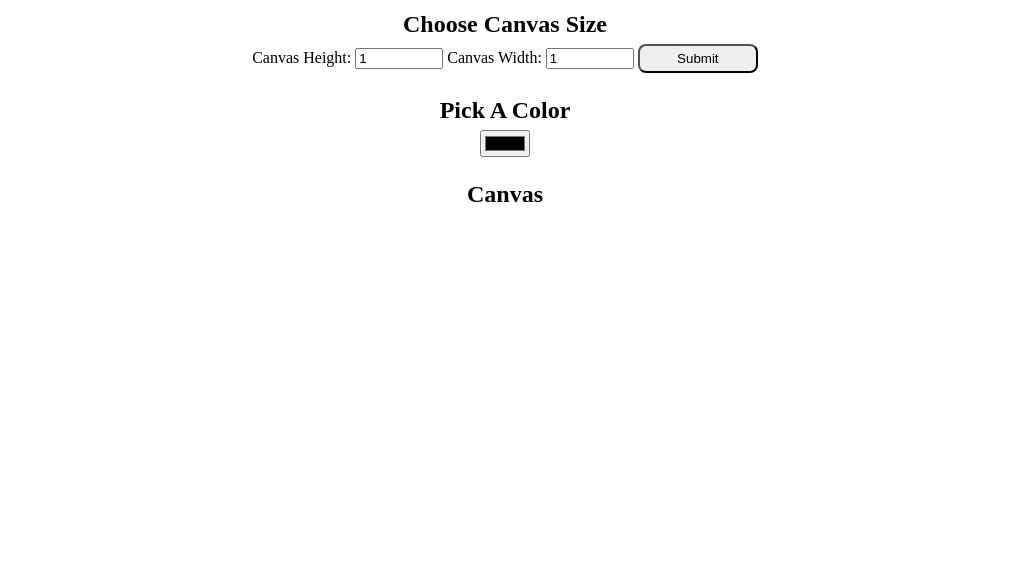
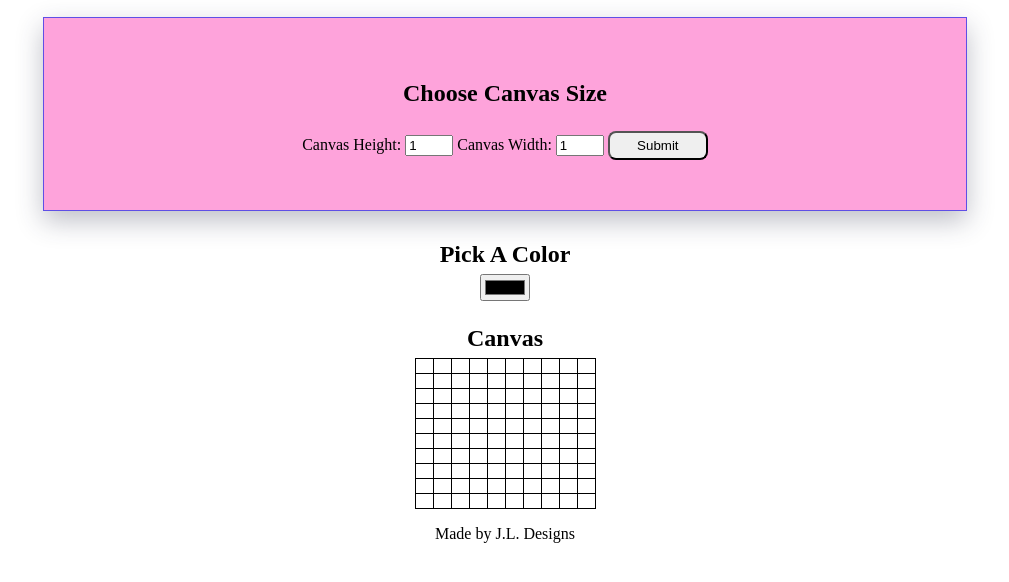
Before and after one commit to Jazz-L/Pixal-Art-Maker-Lab, a plain HTML site: page index.html in a window 1280 px wide. Shown: the part 126-708 px from the top of the page, without its empty margins (135-1144 px from the left). Drawn offline with Linux system fonts and the light colour scheme.

Commit message:
Style: Final Product

```diff
--- a/designs.js
+++ b/designs.js
@@ -1,24 +1,49 @@
 // Select color input
-var gridColor = document.getElementById('colorPicker');
-// Select size input
-var gridHeight = document.getElementById('inputHeight');
-var gridWidth = document.getElementById('inputWidth');
+function addClickEventToCells() {
+    'use strict';
+    var colorPicker = document.getElementById("colorPicker");
+    var cells = document.getElementsByClassName('cell');
+    for (var i = 0; i < cells.length; i++) {
+        cells[i].addEventListener("click", function (event) {
+            var clickedCell = event.target;
+            clickedCell.style.backgroundColor = colorPicker.value;
+        });
+    }
+}
 
 
+// Select size input
+
+function formSubmission() {
+    'use strict';
+    event.preventDefault();
+    var height = document.getElementById('inputHeight').value;
+    var width = document.getElementById('inputWidth').value;
+    makeGrid(height, width);
+}
+
 // When size is submitted by the user, call makeGrid()
-const submitButton = document.getElementById("submitBtn");
-document.getElementById("submitBtn")
-const grid = document.getElementById('pixelCanvas');
 
-function makeGrid(tr, td) {
-    for (var tr = 0; tr < height; tr++) {
-        for (var td = 0; td < width; td++)
-            ;};
+function makeGrid(n, m) {
+    'use strict';
+    // Your code goes here!
+
+    var table = document.getElementById("pixelCanvas");
+    var grid = '';
+    for (var i = 0; i < n; i++) {
+        grid += '<tr class="row-' + i + '">';
+        for (var j = 0; j < m; j++) {
+            grid += '<td class="cell" id="row-' + i + '_cell-' + j + '"></td>';
+        }
+        grid += '</tr>';
+    }
+
+    table.innerHTML = grid;
+    addClickEventToCells();
+}
+
+document.getElementById('sizePicker').onsubmit = function () {
+    formSubmission();
 };
 
-// function that clears the grid
-function clearGrid() {
-    $("table").remove();
-};
-
-// Your code goes here!
+makeGrid(10, 10);
--- a/index.html
+++ b/index.html
@@ -1,14 +1,19 @@
 <!DOCTYPE html>
-<html>
+<html lang="en">
+
 <head>
+    <meta charset="UTF-8">
+    <meta name="viewport" content="width=device-width, initial-scale=1.0">
     <title>Pixel Art Maker!</title>
     <link rel="stylesheet" href="https://fonts.googleapis.com/css?family=Monoton">
     <link rel="stylesheet" href="styles.css">
 </head>
 <body>
     <h1>Pixel Art Maker</h1>
-
+    <div class="box">
+        <div class="container-fluid">
             <h2>Choose Canvas Size</h2>
+            <br>
             <form id="sizePicker">
                 Canvas Height:
                 <input type="number" id="inputHeight" name="n" min="1" value="1">
@@ -16,7 +21,9 @@
                 <input type="number" id="inputWidth" name="m" min="1" value="1">
                 <input type="submit" id="Submit" value="Submit">
         </form>
-
+            </div>
+            </div>
+        <br>
         <h2>Pick A Color</h2>
         <input type="color" id="colorPicker">
 
@@ -25,4 +32,9 @@
 
         <script src="designs.js"></script>
 </body>
+<footer>
+    <div class="copyright">
+        <p> Made by J.L. Designs</p>
+    </div>
+    </footer>
 </html>
--- a/styles.css
+++ b/styles.css
@@ -1,7 +1,19 @@
 body {
     text-align: center;
+    background-image: url('')
 }
 
+.box {
+    background-color: #FEA3DB;
+    border: 1px solid #5F4FE6;
+    width: 65%;
+    margin: auto;
+    margin-top: 20px;
+    padding: 50px;
+    -webkit-box-shadow: 0px 10px 25px rgba(43, 46, 74, 0.3);
+    -moz-box-shadow: 0px 10px 25px rgba(43, 46, 74, 0.3);
+    box-shadow: 0px 10px 25px rgba(43, 46, 74, 0.3);
+}
 h1 {
     font-family: Monoton;
     font-size: 70px;
@@ -16,6 +28,23 @@ h2:first-of-type {
     margin-top: 0.5em;
 }
 
+input[type=number] {
+    width: 3em;
+}
+
+input[type="submit"],
+button {
+    width: 100px;
+    height: 2.2em;
+    cursor: pointer;
+    border-radius: 8px;
+}
+
+    input[type="submit"]:hover,
+    button:hover {
+        background: #000;
+        color: #fff;
+    }
 table,
 tr,
 td {
@@ -28,27 +57,9 @@ table {
 }
 
 tr {
-    height: 20px;
+    height: 15px;
 }
 
 td {
-    width: 20px;
+    width: 15px;
 }
-
-input[type=number] {
-    width: 6em;
-}
-
-input[type="submit"],
-button {
-    width: 120px;
-    height: 2.2em;
-    cursor: pointer;
-    border-radius: 8px;
-}
-
-    input[type="submit"]:hover,
-    button:hover {
-        background: #000;
-        color: #fff;
-    }
```
Lines whose indentation alone changed are shown as unchanged.
